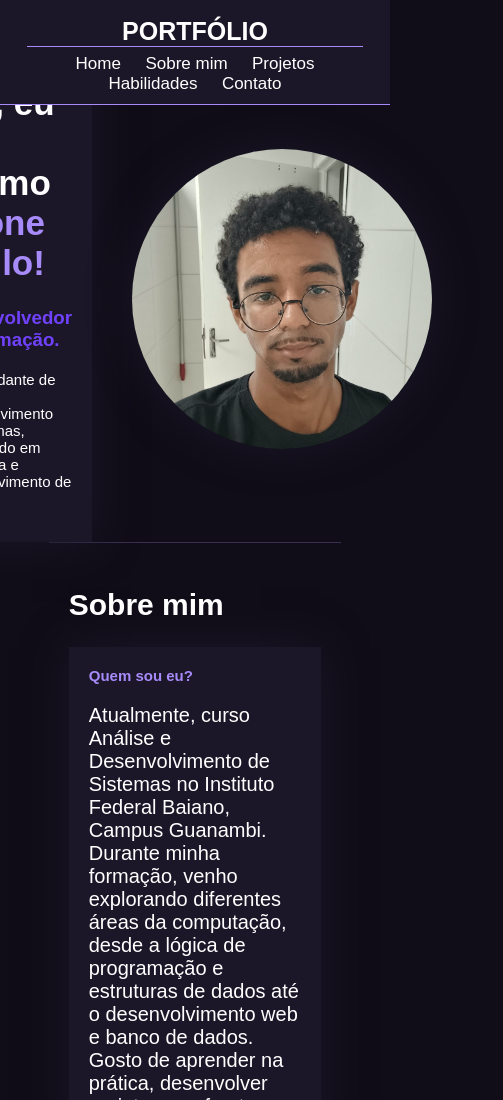
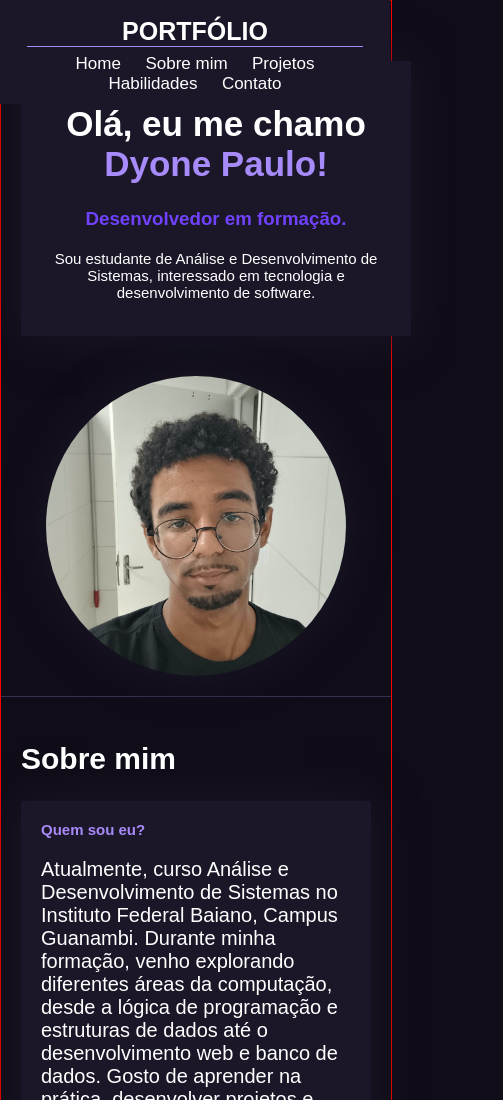
Before and after one commit to dyonepaulo/portfolio-dyone, a plain HTML site: page index.html in a window 390 px wide. Shown: the top 1100 px of the page, 503 px wide, since content can reach past the window. Drawn offline with Linux system fonts and the light colour scheme.

Commit message:
melhorei a responsividade do site

```diff
--- a/css/mediaQuery.css
+++ b/css/mediaQuery.css
@@ -9,12 +9,16 @@
 
 @media screen and (max-width:970px) {
 
+    .conteiner {
+        width: 100%;
+        border: 1px solid red;
+    }
+
     /* cabeçalho */
     .header-content {
-        display: block;
+        display: inline-block;
         text-align: center;
         width: 100%;
-        border-bottom: 0.1px solid var(--cor-destaque);
         box-sizing: border-box;
     }
 
@@ -28,5 +32,25 @@
         font-size: 17px;
     }
 
+    /* principal */
+    #home {
+        display: block;
+        text-align: center;
+    }
+
+    #home .text {
+        width: 100%;
+
+        margin: 20px;
+    box-sizing: border-box;
+    }
+
+    /* sobre mim */
+
+    /* projetos */
+
+    /* habilidades */
+
+    /* contato */
 
 }
```
